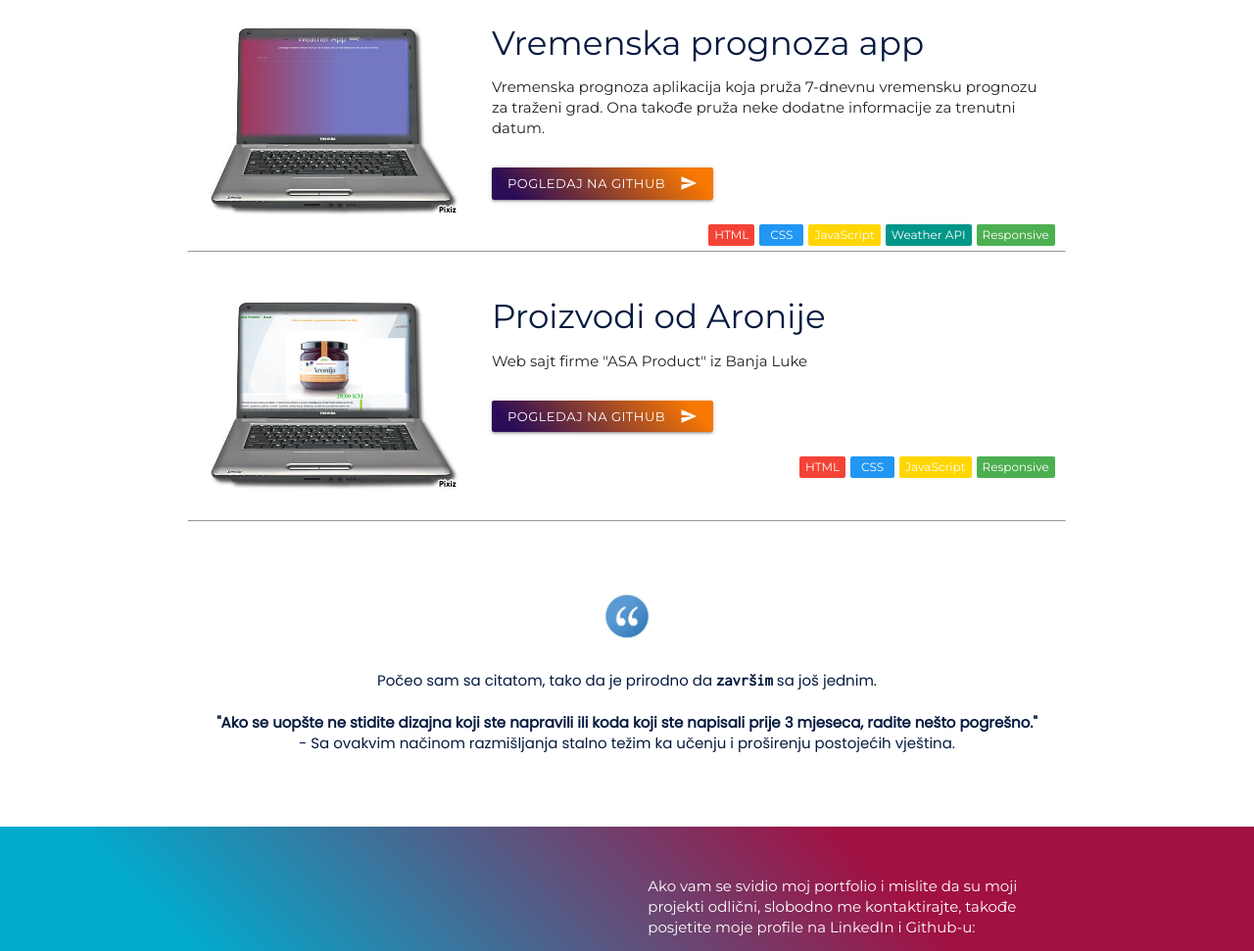
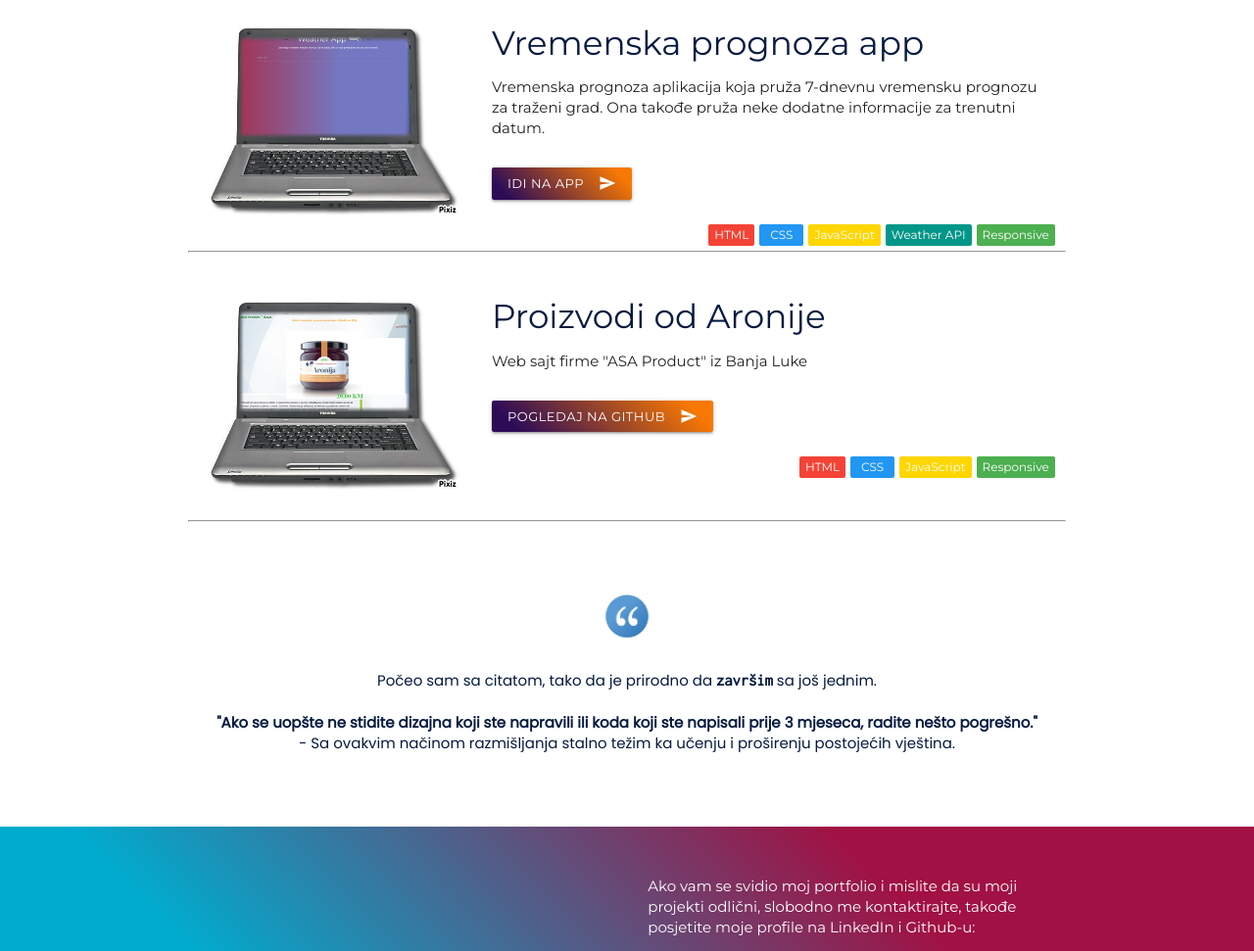
Before and after one commit to BranislavDrljaca/Moj-portfolio, a website: page index.html in a window 1280 px wide. Shown: the part 2658-3629 px from the top of the page at 98% size. Drawn offline with nearby package versions, Linux system fonts and the light colour scheme.

Commit message:
Update index.html

```diff
--- a/index.html
+++ b/index.html
@@ -123,7 +123,7 @@
                 <div class="col s12 m12 l12 xl8">
                     <h4 class="projecttitle">Vremenska prognoza app</h4>
                     <p class="projectdesc">Vremenska prognoza aplikacija koja pruža 7-dnevnu vremensku prognozu za traženi grad. Ona takođe pruža neke dodatne informacije za trenutni datum.</p>
-                    <a href="https://github.com/BranislavDrljaca/vremenska-prognoza" target="_blank" class="waves-effect waves-light btn-small gotobtn"><i class="material-icons right">send</i>POGLEDAJ NA GITHUB</a>
+                    <a href="https://branislavdrljaca.github.io/vremenska-prognoza/" target="_blank" class="waves-effect waves-light btn-small gotobtn"><i class="material-icons right">send</i>IDI NA APP</a>
                     <div class="badges left-align">
                         <span class="new badge green" data-badge-caption="Responsive"></span>
                         <span class="new badge teal" data-badge-caption="Weather API"></span>
```
